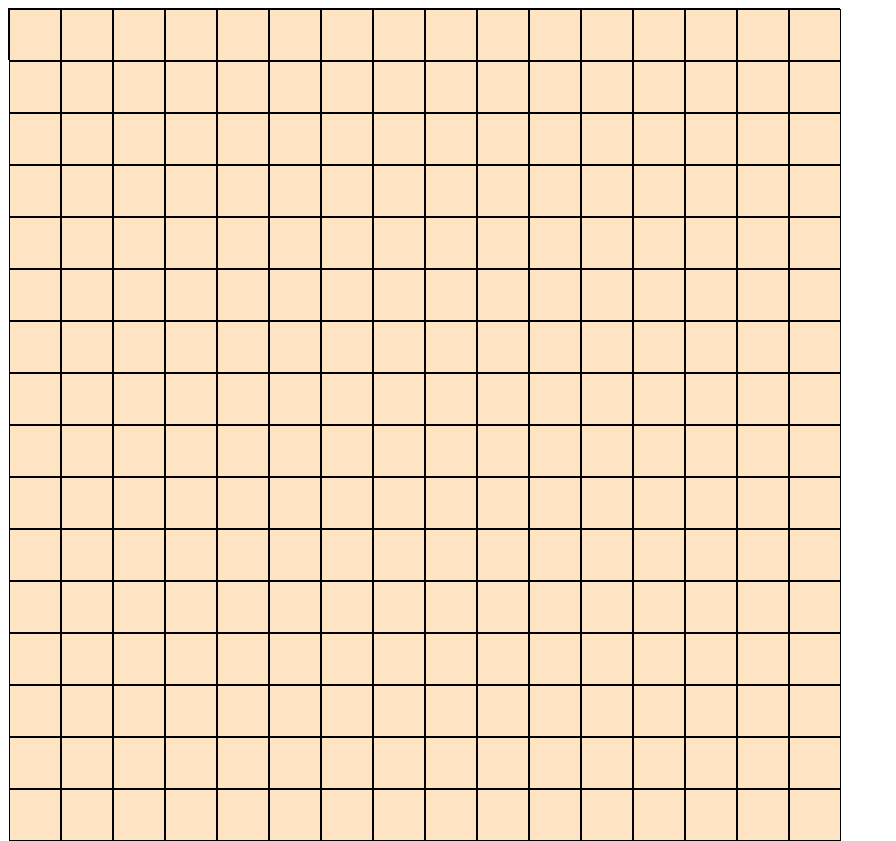
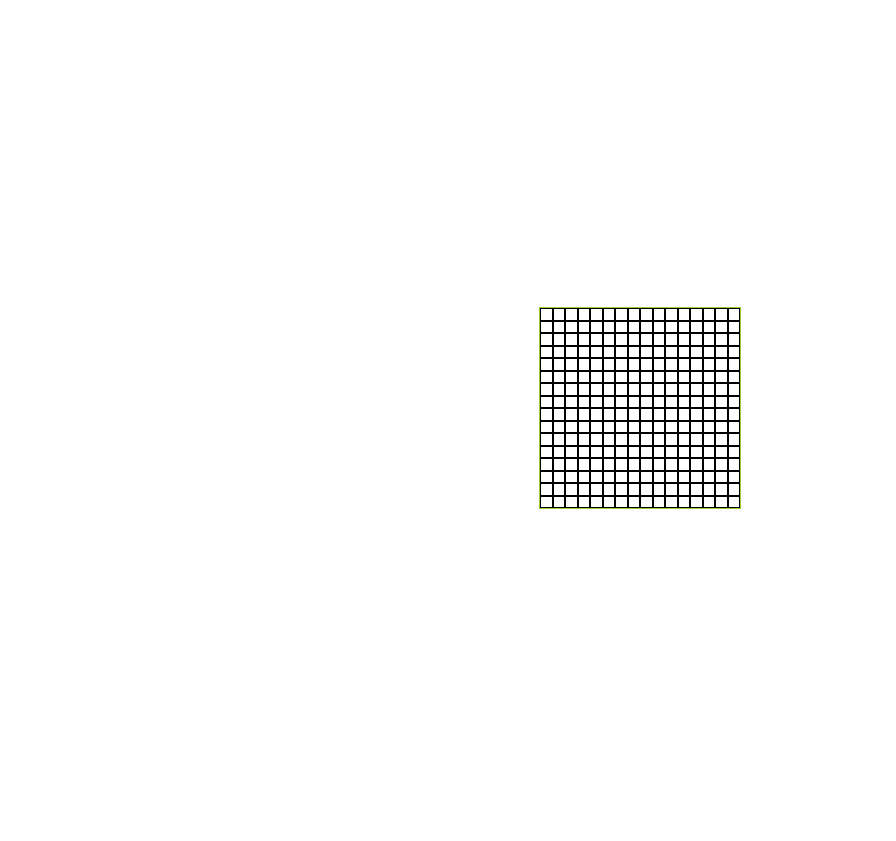
Before and after one commit to NersesArslan/etch-a-sketch, a plain HTML site: page index.html in a window 1280 px wide. Shown: the whole page, without its empty margins (0-896 px from the left). After the commit the page ends 808 px from the top, so only its background shows below. Drawn offline with Linux system fonts and the light colour scheme.

Commit message:
re-wrote css and js to make 16 x 16 grid

```diff
--- a/index.html
+++ b/index.html
@@ -9,9 +9,10 @@
     <title>Etch-A-Sketch</title>
 </head>
 <body>
+    <div class="flex-container">
     <div class="container">
 
     </div>
-
+    </div>
 </body>
 </html>
--- a/index.js
+++ b/index.js
@@ -1,14 +1,13 @@
 const container = document.querySelector('.container');
 
+function gridMaker(gridNum){
 
+for(let i = 0; i < gridNum**2; i++){
+    let box = document.createElement('div');
+    box.classList.add('grid');
+    container.appendChild(box);
+}
 
-for(let i = 0; i < 16; i++){
-let box = document.createElement('div');
-box.classList.add('box');
-    for(let j = 0; j < 16; j++){
-        let column = document.createElement('div');
-        column.classList.add('column');
-        box.appendChild(column);
-    }
-container.appendChild(box);
 }
+
+gridMaker(16);
--- a/style.css
+++ b/style.css
@@ -1,9 +1,30 @@
+html, body {
+    display: flex;
+    justify-content: center;
+    height: 100vh;
+}
+.flex-container {
+    display: flex;
+    justify-content: center;
+    margin: auto;
+    padding: 50px;
+
+}
 .container {
-    display: flex;
+    display: grid;
+    border: 1px solid yellowgreen;
+    grid-template-columns: repeat(16, auto);
+
+    height: 200px;
+    width: 200px;
 }
-.box, .column {
-    height: 50px;
-    width: 50px;
-    border: 1px solid black;
-    background-color: bisque;
+
+.grid {
+
+border: 1px solid black;
+
 }
+
+.grid:hover{
+    background-color: blueviolet;
+}
```
